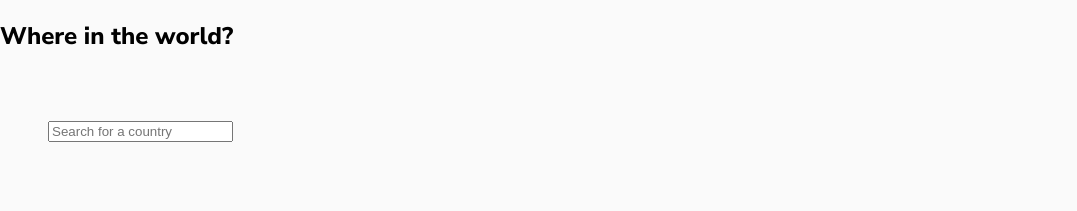
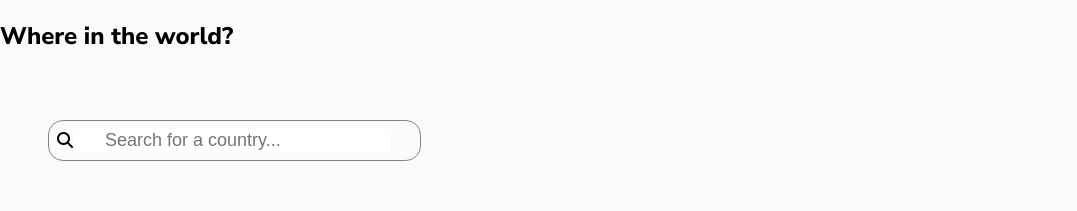
Before and after one commit to malkitbenning/countries-react, a React (Create React App) app in the folder countries-react/: page / in a window 1280 px wide. Shown: the top 211 px of the page, without its empty margins (0-1077 px from the left). Built offline with nearby package versions, Linux system fonts and the light colour scheme.

Commit message:
level 2 complete - country search

```diff
--- a/countries-react/public/index.html
+++ b/countries-react/public/index.html
@@ -6,6 +6,7 @@
     <link rel="preconnect" href="https://fonts.googleapis.com">
     <link rel="preconnect" href="https://fonts.gstatic.com" crossorigin>
     <link href="https://fonts.googleapis.com/css2?family=Nunito+Sans:wght@300;600;800&display=swap" rel="stylesheet">
+    <script src="https://kit.fontawesome.com/b5867e4f17.js" crossorigin="anonymous"></script>
     <meta name="viewport" content="width=device-width, initial-scale=1" />
     <meta name="theme-color" content="#000000" />
     <meta
--- a/countries-react/src/App.js
+++ b/countries-react/src/App.js
@@ -1,20 +1,30 @@
+import React, { useState } from "react";
 import countriesAll from "./countriesAll.json";
 import SearchBar from "./SearchBar";
 import Countries from "./Countries";
 import "./App.css";
 
 function App() {
-  console.log(countriesAll);
+  const [searchInput, setSearchInput] = useState("");
+  const [countriesListFiltered, setCountriesListFiltered] =
+    useState(countriesAll);
+
   return (
     <div className="App">
       <header className="App-header">
         <h2 className="world-header">Where in the world?</h2>
       </header>
       <section>
-        <SearchBar />
+        <SearchBar
+          searchInput={searchInput}
+          setSearchInput={setSearchInput}
+          countriesListFiltered={countriesListFiltered}
+          setCountriesListFiltered={setCountriesListFiltered}
+          countriesAll={countriesAll}
+        />
       </section>
       <section>
-        <Countries countriesAll={countriesAll} />
+        <Countries countriesAll={countriesListFiltered} />
       </section>
     </div>
   );
--- a/countries-react/src/Countries.js
+++ b/countries-react/src/Countries.js
@@ -2,7 +2,6 @@ import CountryCard from "./CountryCard";
 import "./Countries.css";
 
 function Countries(props) {
-  console.log(props.countriesAll);
   return (
     <div className="cards-container">
       {props.countriesAll.map((aCountry) => {
--- a/countries-react/src/SearchBar.css
+++ b/countries-react/src/SearchBar.css
@@ -1,4 +1,20 @@
 .search-bar {
   padding: 3rem;
+}
 
+.search-input {
+  padding-left: 2rem;
+  width: 80%;
+  font-size: large;
+  border: none;
 }
+
+.search-input:focus{
+    outline: none;
+}
+.search-bar-container {
+  border: 1px solid var(--dark-gray-light-mode); ;
+  border-radius: 15px;
+  padding: 0.5rem;
+  width: 30%;
+}
--- a/countries-react/src/SearchBar.js
+++ b/countries-react/src/SearchBar.js
@@ -1,9 +1,43 @@
+import React, { useEffect } from "react";
 import "./SearchBar.css";
 
-function SearchBar() {
+function SearchBar(props) {
+  useEffect(() => {
+    if (props.searchInput === "") {
+      props.setCountriesListFiltered([...props.countriesAll]);
+    } else {
+      let filterArray = props.countriesAll.filter((aCountry) => {
+        return (
+          aCountry.name
+            .toUpperCase()
+            .includes(props.searchInput.toUpperCase()) ||
+          (aCountry.capital &&
+            aCountry.capital
+              .toUpperCase()
+              .includes(props.searchInput.toUpperCase()))
+        );
+      });
+      props.setCountriesListFiltered([...filterArray]);
+    }
+  }, [props.searchInput]);
+
+  function handleSearchChange(event) {
+    props.setSearchInput(event.target.value);
+  }
+
   return (
     <div className="search-bar">
-      <input placeholder="Search for a country" />
+      <div className="search-bar-container">
+        <i className="fa fa-search" aria-hidden="true"></i>
+        <input
+          className="search-input"
+          type="text"
+          value={props.searchInput}
+          // onChange={updateSearchInput}
+          onChange={handleSearchChange}
+          placeholder="Search for a country..."
+        />
+      </div>
     </div>
   );
 }
```
